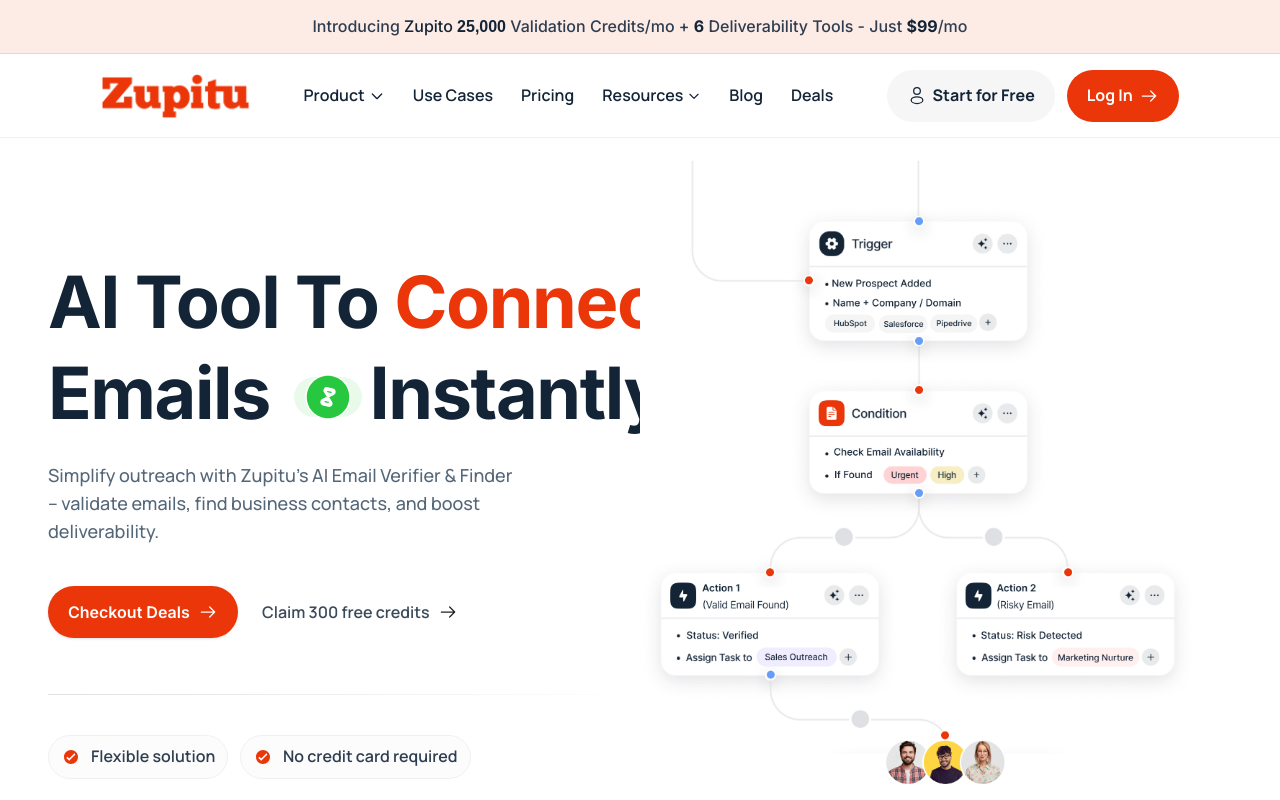
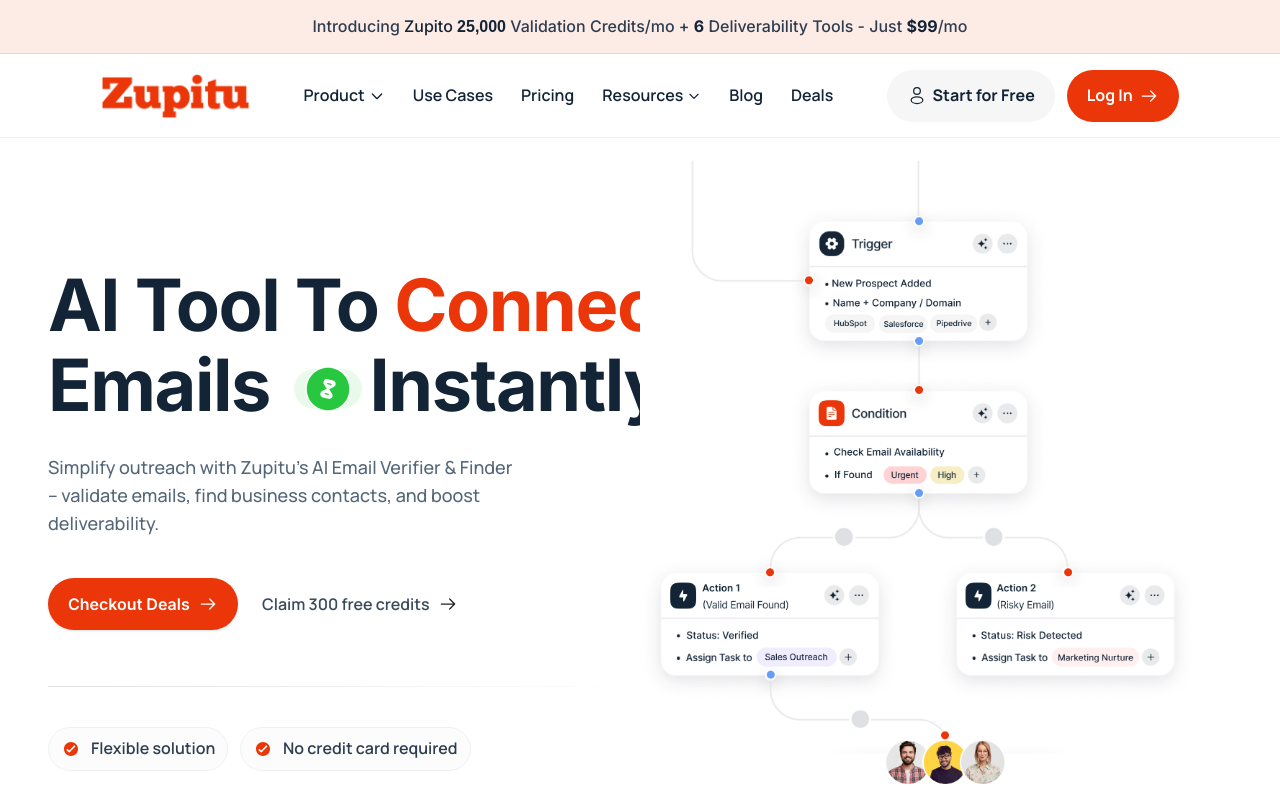
Before and after one commit to itfuturzMaharshi/zupito_website, a React (Vite) app: page / in a window 1280 px wide. Shown: the top 800 px of the page. Built offline with nearby package versions, Linux system fonts and the light colour scheme.

Commit message:
app css updated

```diff
--- a/src/App.css
+++ b/src/App.css
@@ -16,7 +16,7 @@
 
 .home-main-title {
   font-weight: 700;
-  line-height: 1.15;
+  line-height: 1.0;
   letter-spacing: -0.02em;
 }
 
```
